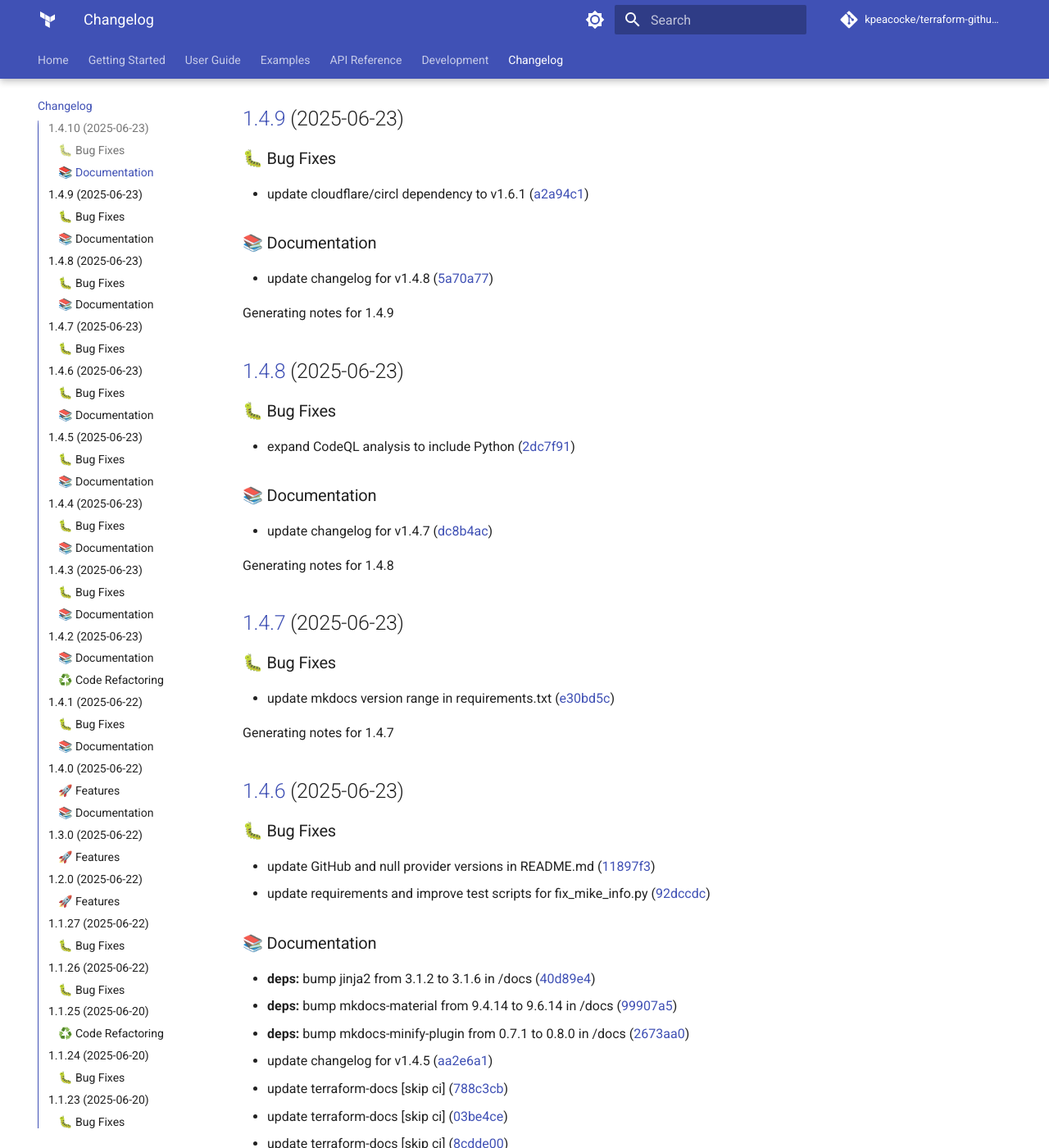
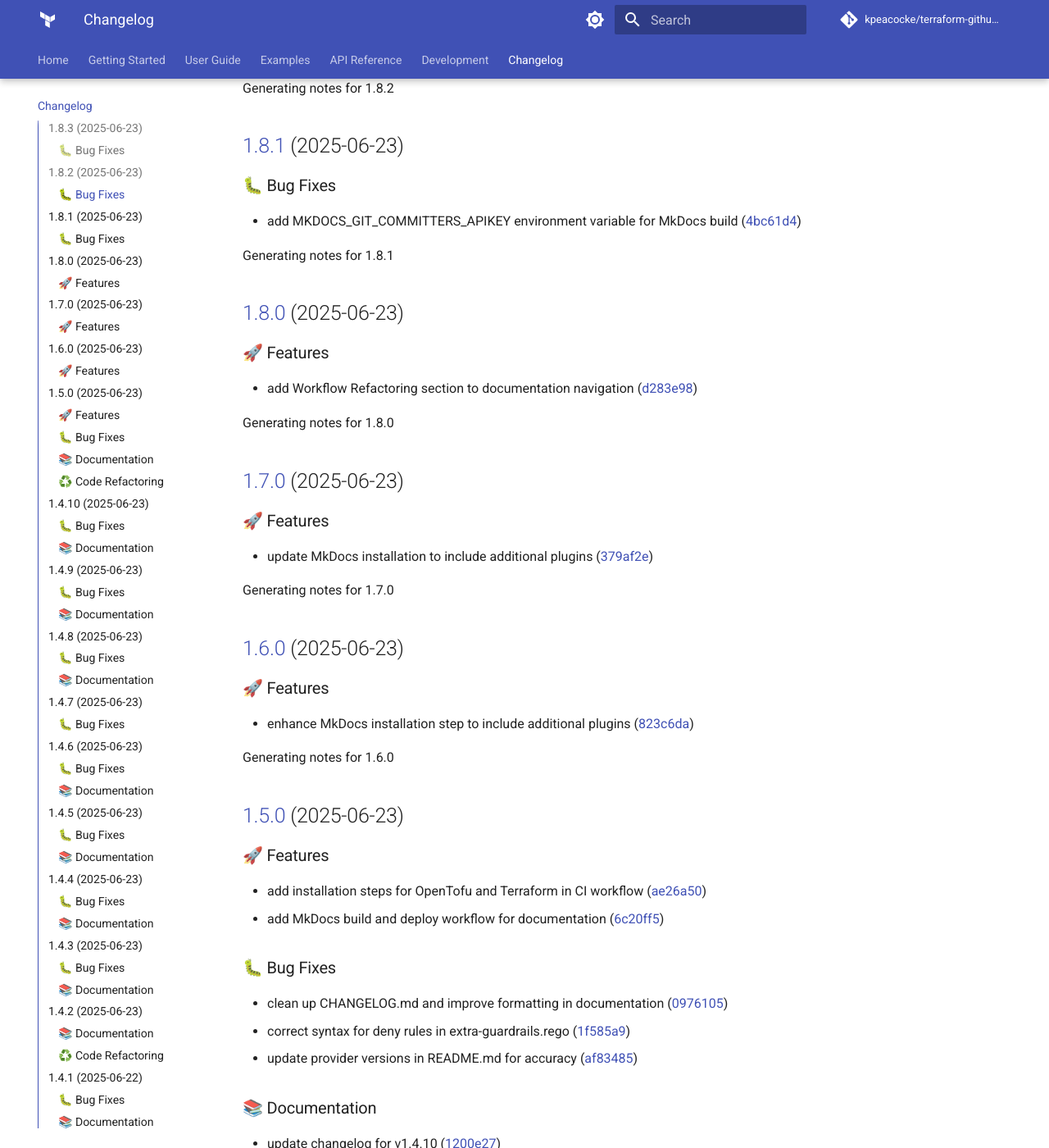
Before and after one commit to kpeacocke/terraform-github-repo, an MkDocs documentation site: the page built from docs/changelog.md, in a window 1280 px wide and 1400 px high, scrolled down 583 px. Shown: the whole window at 82% size. Built offline with MkDocs 1.6.1 and Material for MkDocs 9.7.7, drawn with Linux system fonts in a browser that asks for light colours; comment, search, counter and statistics services are not loaded; the version menu is left out; some of the changed text lies outside the part shown.

Commit message:
docs: update changelog for v1.8.3

```diff
--- a/docs/changelog.md
+++ b/docs/changelog.md
@@ -6,6 +6,77 @@ The format is based on [Keep a Changelog](https://keepachangelog.com/en/1.0.0/),
 and this project adheres to [Semantic Versioning](https://semver.org/spec/v2.0.0.html).
 
 <!-- markdownlint-disable MD024 -->
+
+## [1.8.3](https://github.com/kpeacocke/terraform-github-repo/compare/v1.8.2...v1.8.3) (2025-06-23)
+
+### 🐛 Bug Fixes
+
+* configure git user for CHANGELOG.md updates in workflow ([188aeb9](https://github.com/kpeacocke/terraform-github-repo/commit/188aeb9bf47466bb283a132bc965124a5402febe))
+
+Generating notes for 1.8.3
+
+## [1.8.2](https://github.com/kpeacocke/terraform-github-repo/compare/v1.8.1...v1.8.2) (2025-06-23)
+
+### 🐛 Bug Fixes
+
+* add permissions for MkDocs build and deploy job ([e7999e0](https://github.com/kpeacocke/terraform-github-repo/commit/e7999e061b0c6ca23ac4840c0bfb30e705f8cd58))
+
+Generating notes for 1.8.2
+
+## [1.8.1](https://github.com/kpeacocke/terraform-github-repo/compare/v1.8.0...v1.8.1) (2025-06-23)
+
+### 🐛 Bug Fixes
+
+* add MKDOCS_GIT_COMMITTERS_APIKEY environment variable for MkDocs build ([4bc61d4](https://github.com/kpeacocke/terraform-github-repo/commit/4bc61d4b6459fc8ff33df11ebc55e790c7324b9f))
+
+Generating notes for 1.8.1
+
+## [1.8.0](https://github.com/kpeacocke/terraform-github-repo/compare/v1.7.0...v1.8.0) (2025-06-23)
+
+### 🚀 Features
+
+* add Workflow Refactoring section to documentation navigation ([d283e98](https://github.com/kpeacocke/terraform-github-repo/commit/d283e98dbaf529f177a17b4d1f24b7a332280980))
+
+Generating notes for 1.8.0
+
+## [1.7.0](https://github.com/kpeacocke/terraform-github-repo/compare/v1.6.0...v1.7.0) (2025-06-23)
+
+### 🚀 Features
+
+* update MkDocs installation to include additional plugins ([379af2e](https://github.com/kpeacocke/terraform-github-repo/commit/379af2eb111744e8f72b5453d8bb4b2ccd75ba9f))
+
+Generating notes for 1.7.0
+
+## [1.6.0](https://github.com/kpeacocke/terraform-github-repo/compare/v1.5.0...v1.6.0) (2025-06-23)
+
+### 🚀 Features
+
+* enhance MkDocs installation step to include additional plugins ([823c6da](https://github.com/kpeacocke/terraform-github-repo/commit/823c6da68b4e5dd09cfe243aeec7f1f8ae921e80))
+
+Generating notes for 1.6.0
+
+## [1.5.0](https://github.com/kpeacocke/terraform-github-repo/compare/v1.4.10...v1.5.0) (2025-06-23)
+
+### 🚀 Features
+
+* add installation steps for OpenTofu and Terraform in CI workflow ([ae26a50](https://github.com/kpeacocke/terraform-github-repo/commit/ae26a504e5be503b0b21a0a43ff132af5e7b4b81))
+* add MkDocs build and deploy workflow for documentation ([6c20ff5](https://github.com/kpeacocke/terraform-github-repo/commit/6c20ff52143a0d5fa9391c15aa7c976241b31343))
+
+### 🐛 Bug Fixes
+
+* clean up CHANGELOG.md and improve formatting in documentation ([0976105](https://github.com/kpeacocke/terraform-github-repo/commit/097610559efb89825fa6bd240a7acd1963eb9b51))
+* correct syntax for deny rules in extra-guardrails.rego ([1f585a9](https://github.com/kpeacocke/terraform-github-repo/commit/1f585a98658ea47daebd987b6e5e876eec2fe881))
+* update provider versions in README.md for accuracy ([af83485](https://github.com/kpeacocke/terraform-github-repo/commit/af83485b741d075602ed73fccae3a66fb4887e52))
+
+### 📚 Documentation
+
+* update changelog for v1.4.10 ([1200e27](https://github.com/kpeacocke/terraform-github-repo/commit/1200e277243a08153a13eaf8b8b316a8618b3f39))
+
+### ♻️ Code Refactoring
+
+* reorganize deny rules for clarity and consistency in extra-guardrails.rego ([711d951](https://github.com/kpeacocke/terraform-github-repo/commit/711d951bcc0da093bacb389e4ed4f74bd985782b))
+
+Generating notes for 1.5.0
 
 ## [1.4.10](https://github.com/kpeacocke/terraform-github-repo/compare/v1.4.9...v1.4.10) (2025-06-23)
 
@@ -18,7 +89,6 @@ and this project adheres to [Semantic Versioning](https://semver.org/spec/v2.0.0
 
 * update changelog for v1.4.9 ([c7b91b4](https://github.com/kpeacocke/terraform-github-repo/commit/c7b91b43e3f2d1034679b6872e69783d0db68611))
 * update terraform-docs [skip ci] ([9334845](https://github.com/kpeacocke/terraform-github-repo/commit/9334845433b51e6c26cd302f8dbd225057323c45))
-
 
 Generating notes for 1.4.10
 
```
